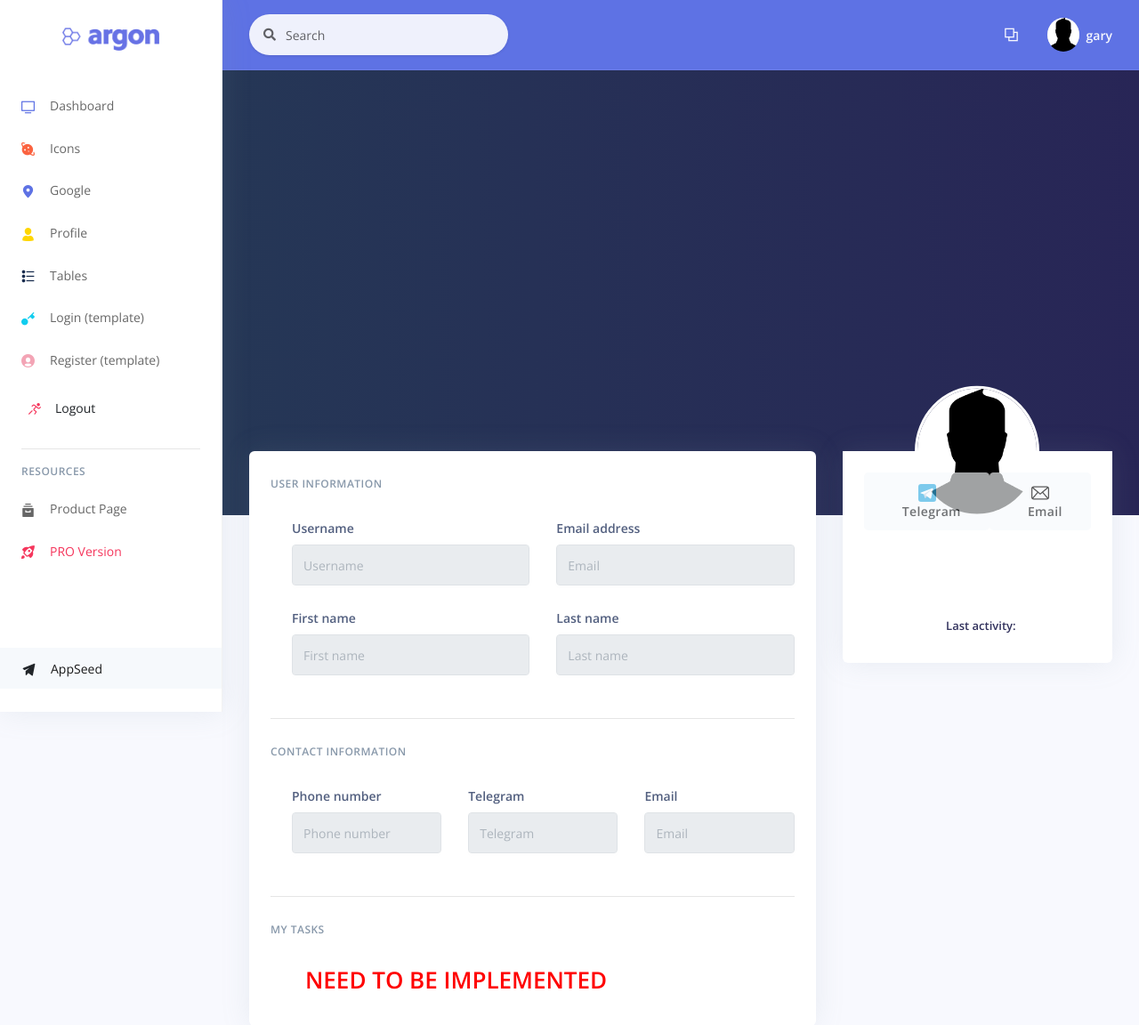
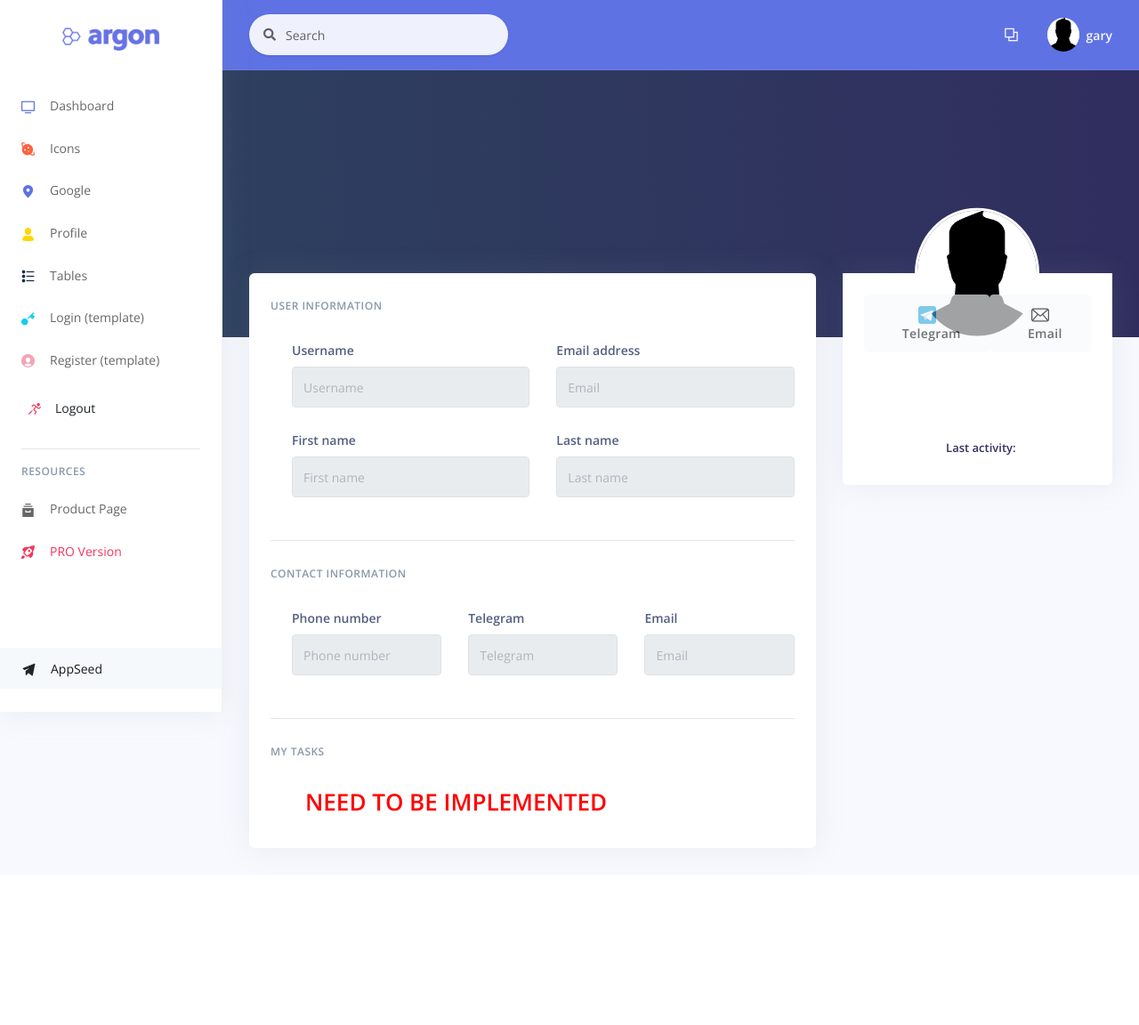
Before and after one commit to AlexGrytsai/ProjectManegerSystem, a Django app: page /accounts/profile/ in a window 1280 px wide. Shown: the top 1152 px of the page at 89% size. After the commit the page ends 962 px from the top, so only its background shows below. Run offline with Django 5.2, Linux system fonts and the light colour scheme; a user stored in the database is signed in; some libraries are stand-ins or nearby versions.

Commit message:
Deleted unnecessary images for theme from static. Deleted an image from top background

```diff
--- a/templates/registration/profile.html
+++ b/templates/registration/profile.html
@@ -5,7 +5,7 @@
 {% block content %}
 
   <div class="header pb-6 d-flex align-items-center"
-       style="min-height: 500px; background-image: url(/static/assets/img/theme/profile-cover.jpg); background-size: cover; background-position: center top;">
+       style="min-height: 300px; background-size: cover; background-position: center top;">
     <!-- Mask -->
     <span class="mask bg-gradient-default opacity-8"></span>
     <!-- Header container -->
```
Also changed, not shown: static/assets/img/theme/img-1-1000x600.jpg (deleted), static/assets/img/theme/profile-cover.jpg (deleted), static/assets/img/theme/team-1.jpg (deleted), static/assets/img/theme/team-2.jpg (deleted), static/assets/img/theme/team-3.jpg (deleted), static/assets/img/theme/team-4.jpg (deleted), static/assets/img/theme/team-5.jpg (deleted).
